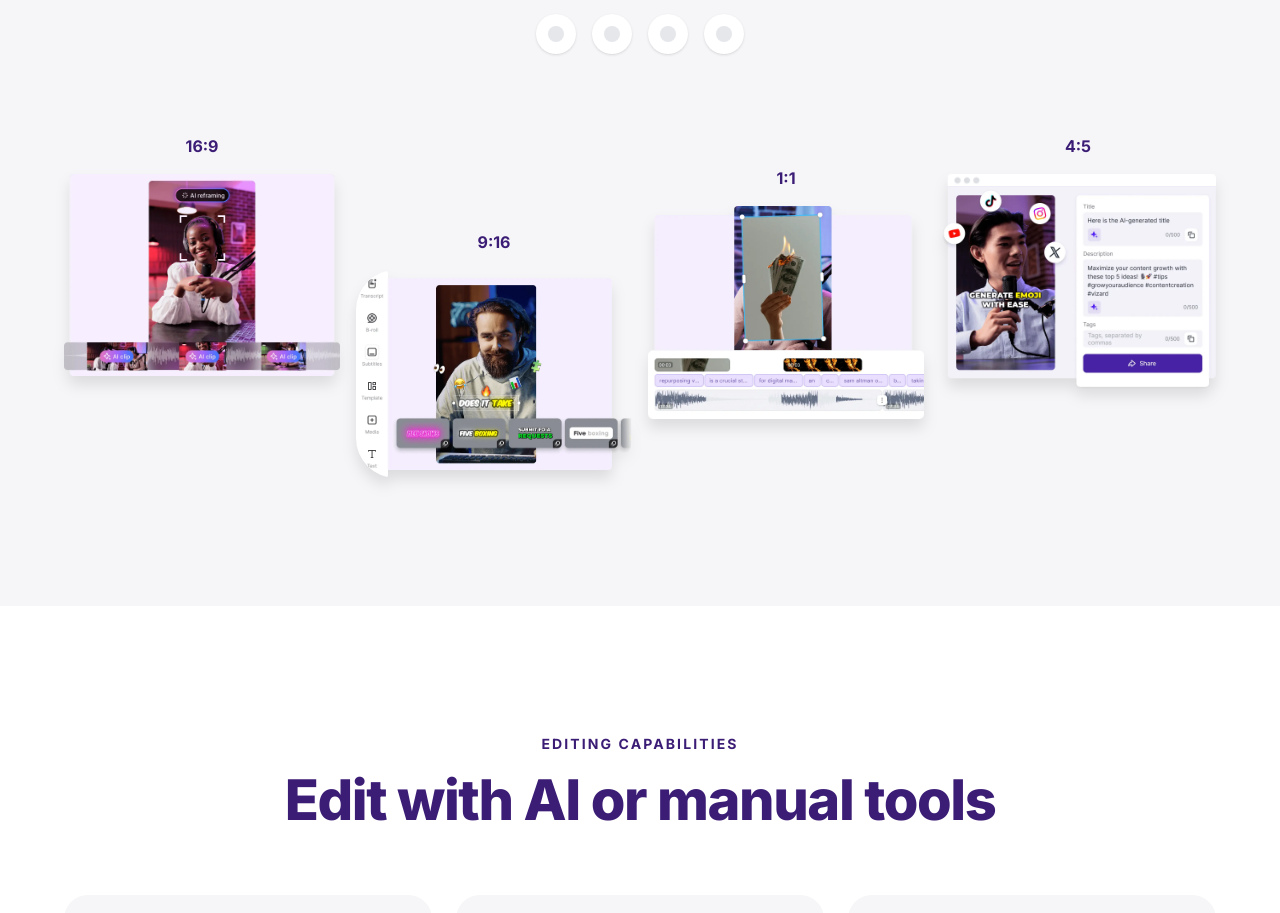
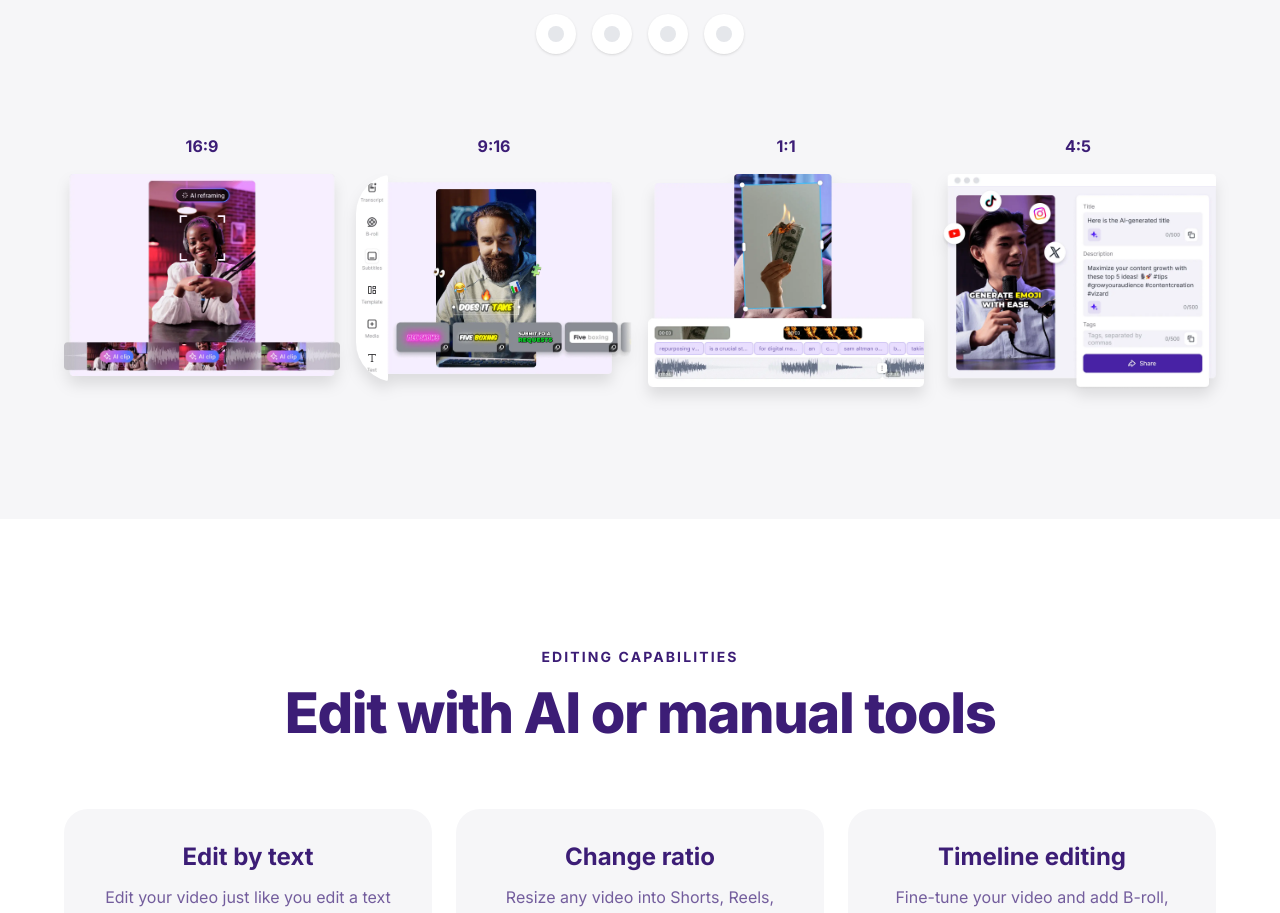
Before and after one commit to MrCode-2005/clipped-ai, a Next.js app: page / in a window 1280 px wide. Shown: the part 10260-11173 px from the top of the page. Built offline with nearby package versions, Linux system fonts and the light colour scheme.

Commit message:
fix: align social clips phone images

```diff
--- a/src/components/SocialClips.tsx
+++ b/src/components/SocialClips.tsx
@@ -56,7 +56,7 @@ export default function SocialClips() {
                         whileInView={{ opacity: 1, y: 0 }}
                         viewport={{ once: true }}
                         transition={{ duration: 0.5, delay: 0.2 }}
-                        className="flex flex-col items-center gap-4 mt-12 md:mt-24"
+                        className="flex flex-col items-center gap-4"
                     >
                         <span className="text-[#3c1d76] font-bold">9:16</span>
                         <img
@@ -72,7 +72,7 @@ export default function SocialClips() {
                         whileInView={{ opacity: 1, y: 0 }}
                         viewport={{ once: true }}
                         transition={{ duration: 0.5, delay: 0.3 }}
-                        className="flex flex-col items-center gap-4 mt-4 md:mt-8"
+                        className="flex flex-col items-center gap-4"
                     >
                         <span className="text-[#3c1d76] font-bold">1:1</span>
                         <img
```
